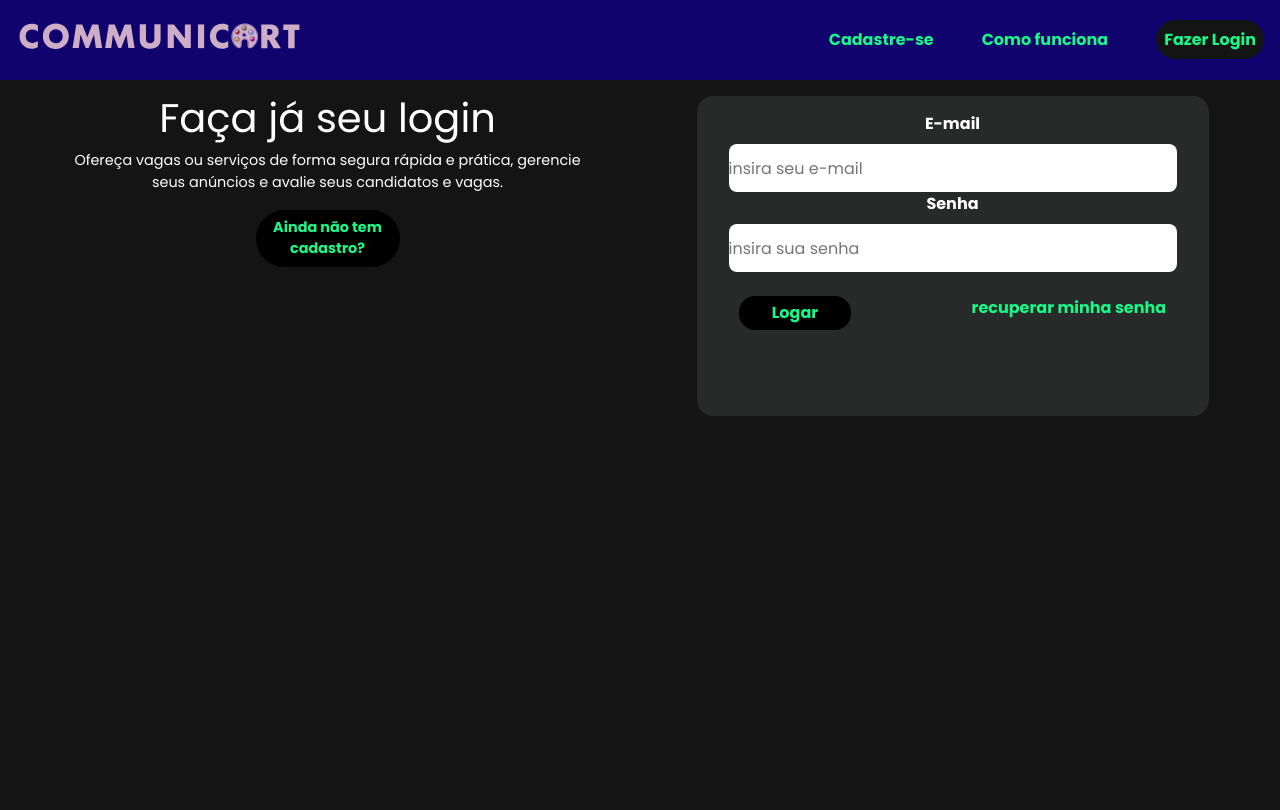
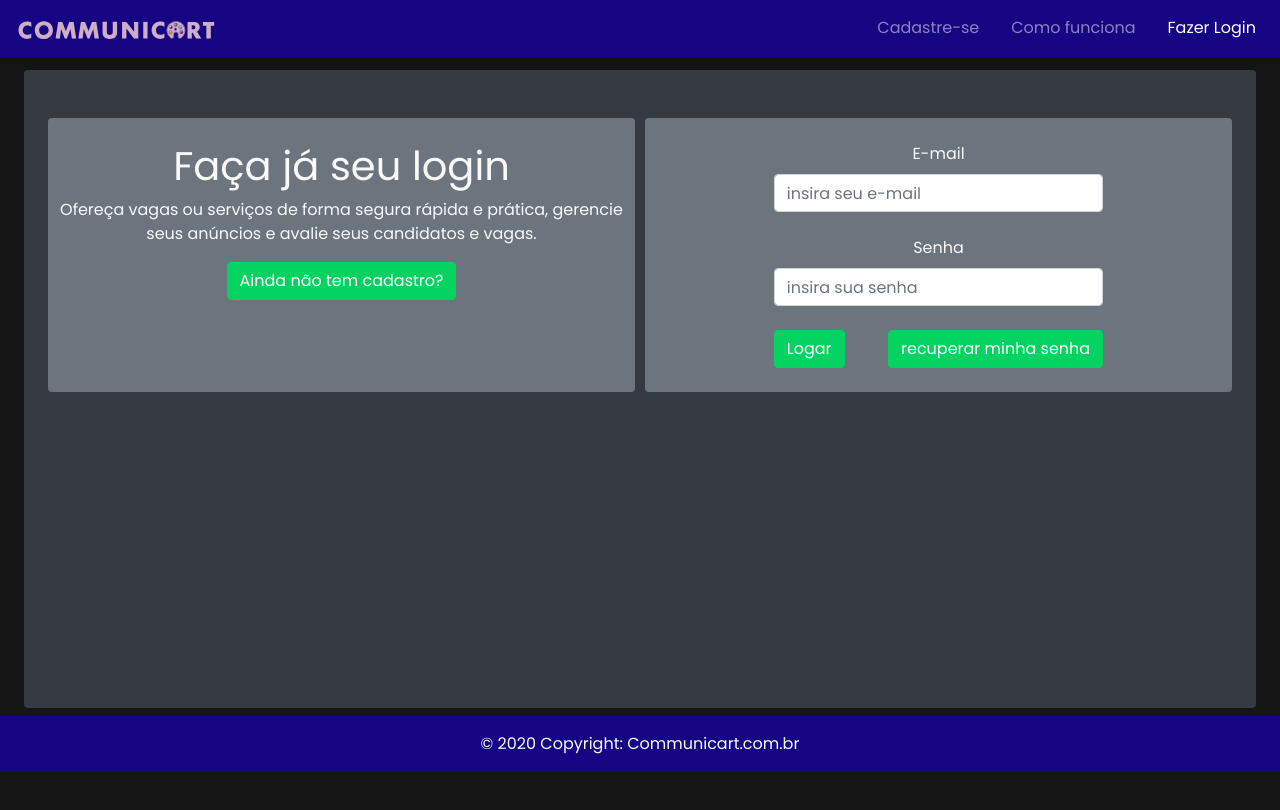
Before and after one commit to eulincon/communicart, a React (Create React App) app: page / in a window 1280 px wide. Shown: the top 810 px of the page. Built offline with nearby package versions, Linux system fonts and the light colour scheme.

Commit message:
Padronizando Home

```diff
--- a/src/components/SkeletonPage/Main/NavbarData.js
+++ b/src/components/SkeletonPage/Main/NavbarData.js
@@ -1,4 +1,8 @@
 export const NavbarData = [
+  {
+    title: 'Criar Vaga',
+    path: '/cadastro-job'
+  },
   {
     title: 'Feed',
     path: '/feed'
@@ -16,3 +20,18 @@ export const NavbarData = [
     path: '/logout'
   },
 ];
+
+export const NavbarDataLogout = [
+  {
+    title: 'Cadastre-se',
+    path: '/signup'
+  },
+  {
+    title: 'Como funciona',
+    path: ''
+  },
+  {
+    title: 'Fazer Login',
+    path: '/'
+  }
+];
--- a/src/components/SkeletonPage/Main/SidebarData.js
+++ b/src/components/SkeletonPage/Main/SidebarData.js
@@ -2,6 +2,10 @@ export const SidebarData = [
   {
     title: 'Perfil',
     items: [
+      {
+        titleItem: 'Criar vaga',
+        path: '/cadastro-job'
+      },
       {
         titleItem: 'Freelancer',
         path: ''
--- a/src/components/SkeletonPage/Main/index.js
+++ b/src/components/SkeletonPage/Main/index.js
@@ -3,13 +3,21 @@ import { Link, useLocation } from 'react-router-dom';
 import { GiHamburgerMenu } from 'react-icons/gi';
 
 import styles from "./styles.module.css";
-import { ReactComponent as Logo } from '../../../assets/images/logo.svg';
-import { NavbarData } from './NavbarData';
+import { ReactComponent as Logo } from '../../../assets/images/logo_menu.svg';
+import { NavbarData, NavbarDataLogout } from './NavbarData';
 import { SidebarData } from './SidebarData';
+import { useAuth } from '../../../contexts/auth';
 
 
 const Main = ({ sidebar = false, footer = false, children }) => {
   const { pathname } = useLocation();
+  const { signed } = useAuth();
+  let navbarData = NavbarData;
+
+  if (!signed) {
+    navbarData = NavbarDataLogout;
+  }
+
 
   return (
     <div style={{paddingTop: '70px'}}>
@@ -47,7 +55,7 @@ const Main = ({ sidebar = false, footer = false, children }) => {
         )}
         <div className="collapse navbar-collapse" id="navbarTogglerDemo01">
           <ul className="navbar-nav ml-auto mt-2 mt-lg-0">
-            {NavbarData.map((item, index) => {
+            {navbarData.map((item, index) => {
               return (
                 <li key={index} className={pathname === item.path ? 'nav-item active ml-3' : 'nav-item ml-3'}>
                   <Link className="nav-link" to={item.path}>{item.title}</Link>
@@ -99,7 +107,7 @@ const Main = ({ sidebar = false, footer = false, children }) => {
                       {collection.items.map((item, indexItem) => {
                         return (
                           <li key={indexItem} className="nav-item">
-                            <Link className="nav-link active text-light" to={'#'}>{item.titleItem}</Link>
+                            <Link className="nav-link active text-light" to={item.path}>{item.titleItem}</Link>
                           </li>
                         )
                       })}
@@ -113,7 +121,7 @@ const Main = ({ sidebar = false, footer = false, children }) => {
         )}
 
         {/* Main */}
-        <main className={`p-3 bg-secondary ${styles.min_height} rounded ${sidebar ? 'col-lg-10 col-md-12 ml-auto' : 'mx-2'} `}>
+        <main className={`p-3 bg-dark ${styles.min_height} rounded ${sidebar ? 'col-lg-10 col-md-12 ml-auto' : 'mx-2'} `}>
           {children}
         </main>
       </div>
--- a/src/pages/Login/index.js
+++ b/src/pages/Login/index.js
@@ -2,6 +2,7 @@ import React, { useState } from "react";
 
 import "./styles.css";
 import Menu from "../../components/Menu";
+import SkeletonPage from "../../components/SkeletonPage";
 import { Link, useHistory } from "react-router-dom";
 import { useAuth } from "../../contexts/auth";
 import Loading from "../../components/Loading";
@@ -28,7 +29,59 @@ function PaginaLogin() {
   }
   return (
     <>
-      <Menu logar={false} />
+      <SkeletonPage footer="true">
+        <div className="form-row mt-4 p-2">
+          <div className="form-group col-sm-6">
+            <section className="text-center rounded text-light bg-secondary h-100 pt-4 pb-3">
+              <h1>Faça já seu login</h1>
+              <p>
+                Ofereça vagas ou serviços de forma segura rápida e prática, gerencie
+                seus anúncios e avalie seus candidatos e vagas.
+              </p>
+              <Link className="btn btn-secondary_" to="/signup">
+                Ainda não tem cadastro?
+              </Link>
+            </section>
+          </div>
+          <div className="form-group col-sm-6">
+            <div className="text-center bg-secondary text-light p-4 rounded">
+              <form onSubmit={handleLogin}>
+                <div className="form-group col-8 mx-auto">
+                  <label className="">E-mail</label>
+                  <input
+                    type="text"
+                    className="form-control"
+                    placeholder="insira seu e-mail"
+                    // onChange={(e) => (email = e.target.value)}
+                    onChange={(e) => setEmail(e.target.value)}
+                    required
+                  />
+                </div>
+                <div className="form-group col-8 mx-auto">
+                  <label className="mt-2">Senha</label>
+                  <input
+                    type="password"
+                    className="form-control"
+                    placeholder="insira sua senha"
+                    // onChange={(e) => (senha = e.target.value)}
+                    onChange={(e) => setPassword(e.target.value)}
+                    required
+                  />
+                </div>
+                <div className="mx-auto d-flex justify-content-between col-8 mt-4">
+                  <button className="btn btn-secondary_" type="submit">
+                    Logar
+                  </button>
+                  <Link className="btn btn-secondary_" to="/recuperacao">
+                    recuperar minha senha
+                  </Link>
+                </div>
+              </form>
+            </div>
+          </div>
+        </div>
+      </SkeletonPage>
+      {/* <Menu logar={false} />
       <main className="container-fluid corpo">
         <section className="informacoes">
           <h1>Faça já seu login</h1>
@@ -68,7 +121,7 @@ function PaginaLogin() {
             </Link>
           </div>
         </form>
-      </main>
+      </main> */}
     </>
   );
 }
--- a/src/routes.js
+++ b/src/routes.js
@@ -63,7 +63,7 @@ function Routes() {
         <Route path="/job-offers/1" component={JobOffers} />
         <Route path="/logout" render={signOut} />
         {/* Apenas para teste e criação de componentes */}
-        <Route path="/lincon-dev" component={Teste} />
+        <Route path="/lincon-dev" component={Feed} />
         <Route component={NotFoundPage} />
         {/* <Redirect to="/404"/> */}
       </Switch>
```
